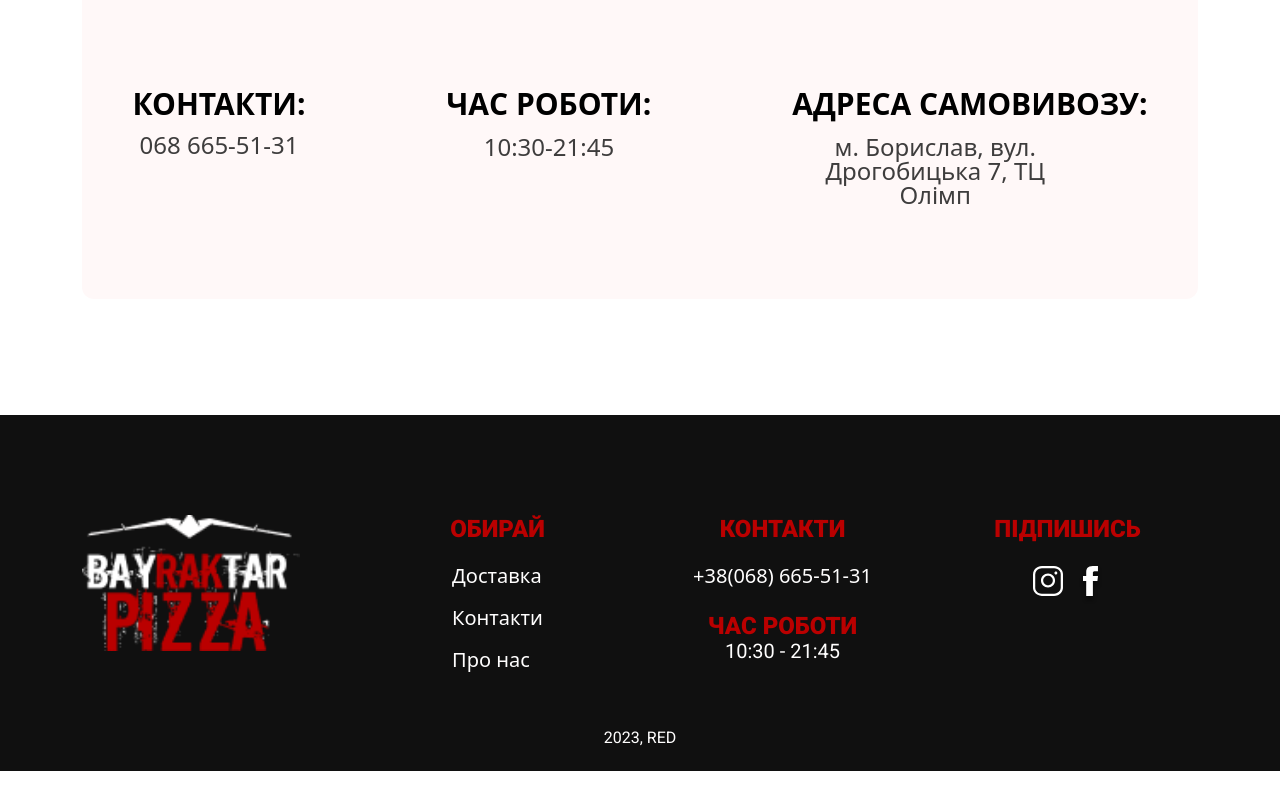
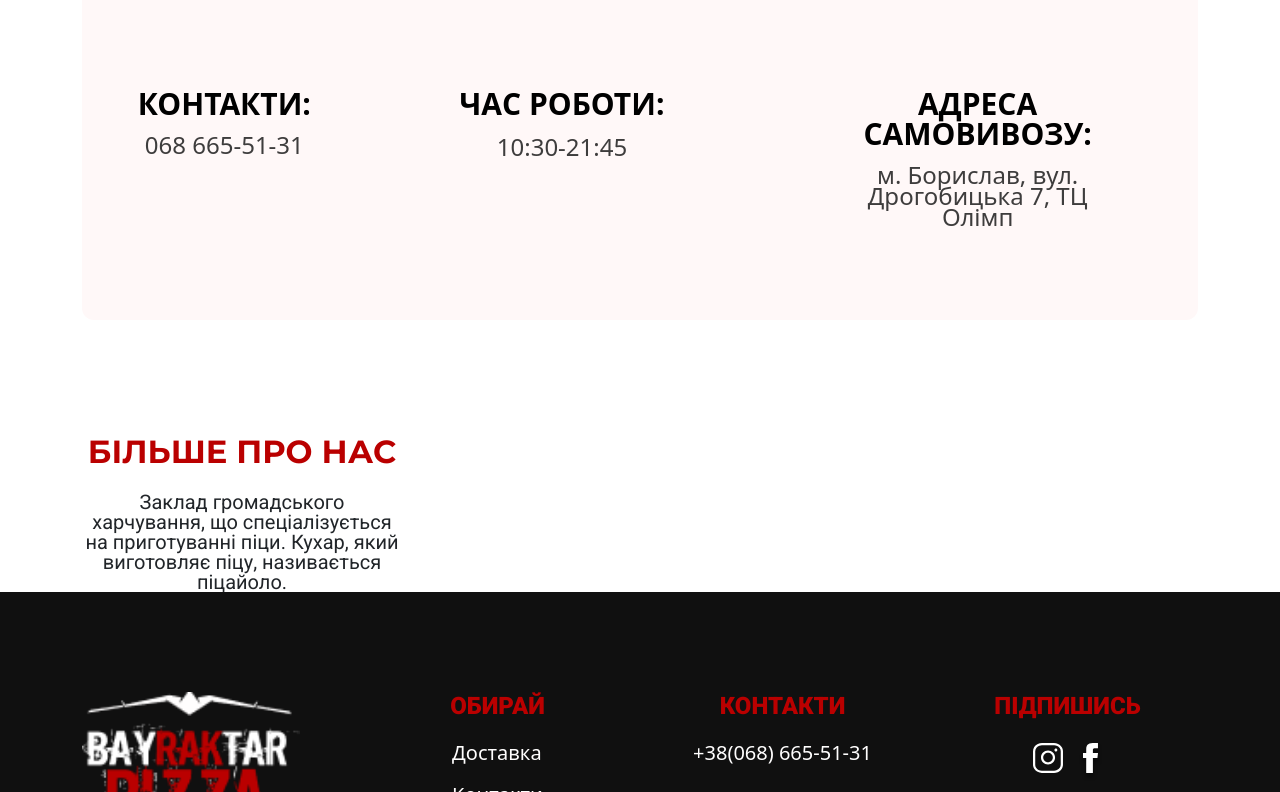
Before and after one commit to marypinchak1/BasketPizza, a website: page src/index.html in a window 1280 px wide. Shown: the part 605-1397 px from the top of the page. Before the commit the page ends 1376 px from the top, so only its background shows below. Drawn offline with nearby package versions, Linux system fonts and the light colour scheme; files that its build step writes are made by us from their sources.

Commit message:
about-us__add

```diff
--- /dev/null
+++ b/src/components/_about-us.html
@@ -0,0 +1,20 @@
+<section class="about-us">
+    <div class="container">
+        <div class="row">
+            <div class="col-4">
+                <div class="about-us__content">
+                    <div class="about-us__content_title">
+                        <h2>БІЛЬШЕ ПРО НАС</h2>
+                    </div>
+                    <div class="about-us__content_descript">
+                        <p>Заклад громадського харчування, що спеціалізується на приготуванні піци. Кухар, який виготовляє піцу, називається піцайоло. </p>
+                    </div>
+                </div>
+            </div>
+            <div class="col-8">
+
+            </div>
+        </div>
+    </div>
+
+</section>
--- a/src/components/_info.html
+++ b/src/components/_info.html
@@ -1,6 +1,9 @@
 <section class="info">
     <div class="info__map">
-        <iframe src="https://www.google.com/maps/embed?pb=!1m18!1m12!1m3!1d2602.1217686515793!2d23.418343599999996!3d49.29303639999999!2m3!1f0!2f0!3f0!3m2!1i1024!2i768!4f13.1!3m3!1m2!1s0x473a4a475a0c992b%3A0xf0b8bebeacfd461!2z0J7Qu9GW0LzQvw!5e0!3m2!1suk!2sua!4v1678439637635!5m2!1suk!2sua" width="600" height="450" style="border:0;" allowfullscreen="" loading="lazy" referrerpolicy="no-referrer-when-downgrade"></iframe>
+        <iframe
+            src="https://www.google.com/maps/embed?pb=!1m18!1m12!1m3!1d2602.1217686515793!2d23.418343599999996!3d49.29303639999999!2m3!1f0!2f0!3f0!3m2!1i1024!2i768!4f13.1!3m3!1m2!1s0x473a4a475a0c992b%3A0xf0b8bebeacfd461!2z0J7Qu9GW0LzQvw!5e0!3m2!1suk!2sua!4v1678439637635!5m2!1suk!2sua"
+            width="600" height="450" style="border:0;" allowfullscreen="" loading="lazy"
+            referrerpolicy="no-referrer-when-downgrade"></iframe>
     </div>
     <div class="container">
         <div class="row">
@@ -10,20 +13,21 @@
                         <h2>ПІЦА ВИСОКОГО ПОЛЬОТУ</h2>
                     </div>
                     <div class="info__content_items">
-                        <div>
+                        <div class="items__contact">
                             <h2>КОНТАКТИ:</h2>
                             <a href="tel:+38068 665-51-31">
                                 068 665-51-31
                             </a>
                         </div>
-                        <div>
+                        <div class="items__time">
                             <h2>ЧАС РОБОТИ:</h2>
                             <p>10:30-21:45</p>
                         </div>
-                        <div>
+                        <div class="item__adress">
                             <h2>АДРЕСА САМОВИВОЗУ:</h2>
-                            <div class="adres_container">
-                                <p>м. Борислав, вул. Дрогобицька 7, ТЦ Олімп</p>
+                            <div class="item__adres_container">
+                                <a href="https://www.google.com/maps/dir//%D0%9E%D0%BB%D1%96%D0%BC%D0%BF+%D0%B2%D1%83%D0%BB%D0%B8%D1%86%D1%8F+%D0%94%D1%80%D0%BE%D0%B3%D0%BE%D0%B1%D0%B8%D1%86%D1%8C%D0%BA%D0%B0+%D0%91%D0%BE%D1%80%D0%B8%D1%81%D0%BB%D0%B0%D0%B2,+%D0%9B%D1%8C%D0%B2%D1%96%D0%B2%D1%81%D1%8C%D0%BA%D0%B0+%D0%BE%D0%B1%D0%BB%D0%B0%D1%81%D1%82%D1%8C+82300/@49.2934629,23.4200728,16z/data=!4m8!4m7!1m0!1m5!1m1!1s0x473a4a475a0c992b:0xf0b8bebeacfd461!2m2!1d23.4200728!2d49.2934629"
+                                    target="_blank">м. Борислав, вул. Дрогобицька 7, ТЦ Олімп</a>
                             </div>
                         </div>
                     </div>
--- a/src/index.html
+++ b/src/index.html
@@ -21,6 +21,7 @@
 
     @@include("components/_our-pizza.html")
     @@include("components/_info.html")
+    @@include("components/_about-us.html")
 
     @@include("components/_footer.html")
     @@include("icons/_icons.html")
--- /dev/null
+++ b/src/sass/components/_about-us.scss
@@ -0,0 +1,27 @@
+.about-us{
+    &__content{
+        max-width: 320px;
+        width: 100%;
+        // overflow: hidden;
+        &_title{
+            padding-bottom: 24px;
+            text-align: center;
+            h2{
+                font-family: $var6;
+                font-weight: 700;
+                font-size: 32px;
+                line-height: 1;
+                text-transform: uppercase;
+                color: $var2;
+            }
+        }
+        &_descript{
+            p{
+                font-family: $var5;
+                font-size: 20px;
+                line-height: 1;
+                text-align: center;
+            }
+        }
+    }
+}
--- a/src/sass/components/_info.scss
+++ b/src/sass/components/_info.scss
@@ -7,76 +7,110 @@
             max-height: 588px;
         }
     }
-    &__content{
+
+    &__content {
         background: #FFF8F8;
         transform: translateY(-116px);
         border-radius: 12px;
-        // max-width: 1077px;
+        // max-width: 1080px;
         // width: 100%;
         // height: 370px;
 
-        &_title{
+        &_title {
             padding-bottom: 92px;
             padding-top: 64px;
+
             @media screen and (max-width: 575px) {
                 padding-top: 60px;
                 padding-bottom: 60px;
             }
-           h2{
+
+            h2 {
                 font-family: $var7;
                 font-size: 43px;
                 line-height: 2.38;
                 color: $var3;
                 text-align: center;
                 text-transform: uppercase;
+
                 @media screen and (max-width:991px) {
                     font-size: 36px;
                 }
+
                 @media screen and (max-width:575px) {
                     font-size: 27px;
                 }
             }
         }
 
-        &_items{
+        &_items {
             padding-bottom: 92px;
             text-align: center;
             display: flex;
             justify-content: space-around;
             flex-wrap: wrap;
             gap: 40px;
-            h2{
+
+            h2 {
                 font-weight: 600;
                 font-size: 30px;
                 line-height: 1;
                 color: $var3;
                 padding-bottom: 16px;
                 text-transform: uppercase;
+
                 @media screen and (max-width: 991px) {
                     font-size: 24px;
                 }
             }
-            a{
+
+            a {
                 text-decoration: none;
                 color: rgba(14, 14, 14, 0.8);
                 font-size: 24px;
                 line-height: 0.85;
+
                 @media screen and (max-width: 991px) {
                     font-size: 20px;
                 }
             }
-            p{
+
+            p {
                 text-decoration: none;
                 color: rgba(14, 14, 14, 0.8);
                 font-size: 24px;
                 line-height: 1;
+
                 @media screen and (max-width: 991px) {
                     font-size: 20px;
                 }
             }
-            .adres_container{
+
+            .items__contact {
+                max-width: 194px;
+                width: 100%;
+                text-align: center;
+            }
+
+            .items__time {
+                max-width: 220px;
+                width: 100%;
+                text-align: center;
+            }
+
+            .item__adress {
+
+                max-width: 350px;
+                width: 100%;
+                text-align: center;
+            }
+
+            .item__adres_container {
+                margin: 0 auto;
                 max-width: 286px;
+                width: 100%;
             }
         }
     }
+
 }
--- a/src/sass/style.scss
+++ b/src/sass/style.scss
@@ -13,5 +13,6 @@
 @import "components/our-pizza";
 
 @import "components/info";
+@import "components/about-us";
 
 @import "components/footer";
```
Lines whose indentation alone changed are shown as unchanged.
